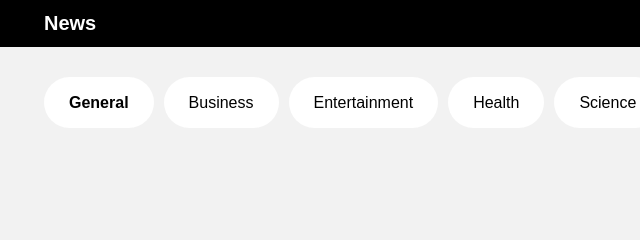
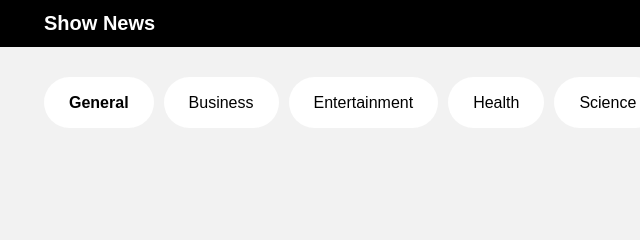
Before and after one commit to OMManko/ES6, a website: page index.html in a window 1280 px wide. Shown: the top 240 px of the page, 26-666 px from the left. Drawn offline with Linux system fonts and the light colour scheme; no server answers.

Commit message:
changed page title

```diff
--- a/index.html
+++ b/index.html
@@ -10,7 +10,7 @@
         <header class="header">
             <div class="container">
                 <div class="header-logo">
-                    News
+                    Show News
                 </div>
             </div>
 
```
Also changed, not shown: 1 other file.
